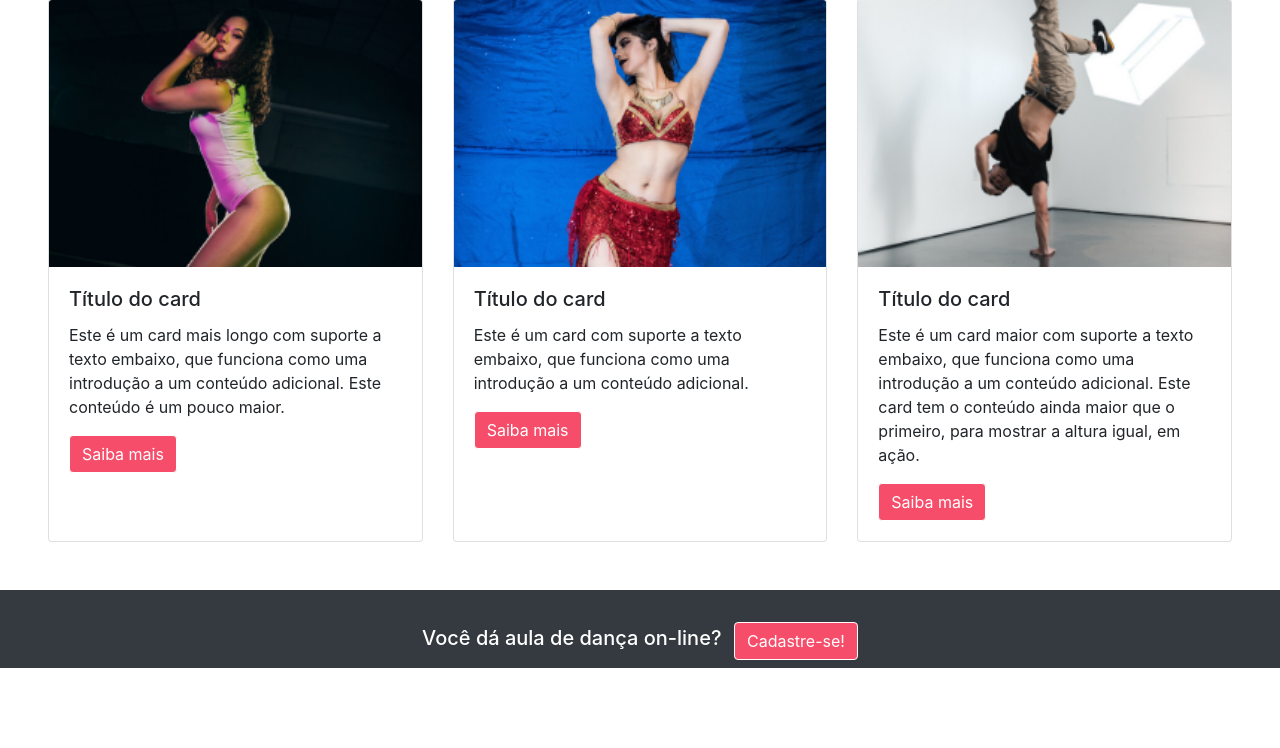
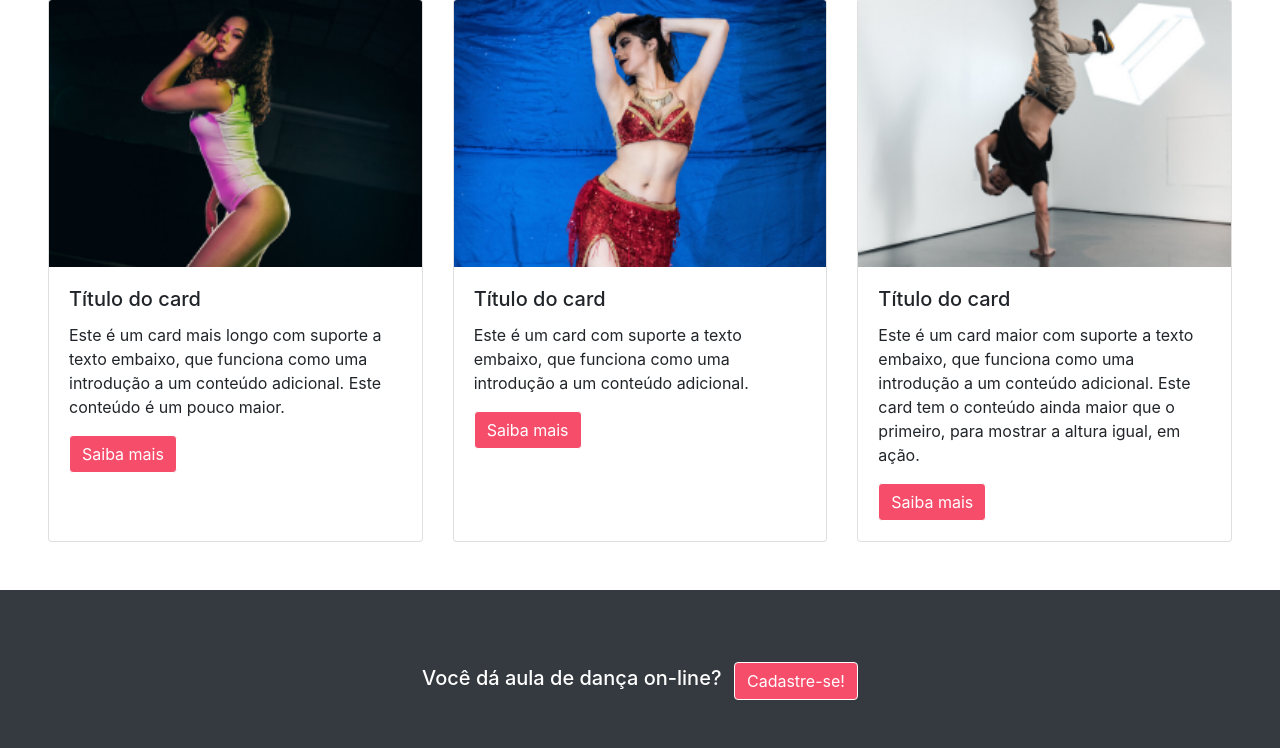
Before and after one commit to thaisvalverdef/projeto-dh, a PHP site: page /projeto-dh/index.php in a window 1280 px wide. Shown: the part 1224-1972 px from the top of the page. Before the commit the page ends 1892 px from the top, so only its background shows below. Run offline with PHP 8.4, Linux system fonts and the light colour scheme.

Commit message:
Footer ok

```diff
--- a/inc/footer.php
+++ b/inc/footer.php
@@ -1,6 +1,6 @@
 <footer class="page-footer font-small text-white bg-dark pt-4">
   <div class="container-fluid">
-    <ul class="text-center mb-0 py-2">
+    <ul class="text-center mb-0 py-5">
       <li class="list-inline-item">
         <h5>Você dá aula de dança on-line?</h5>
       </li>
```
